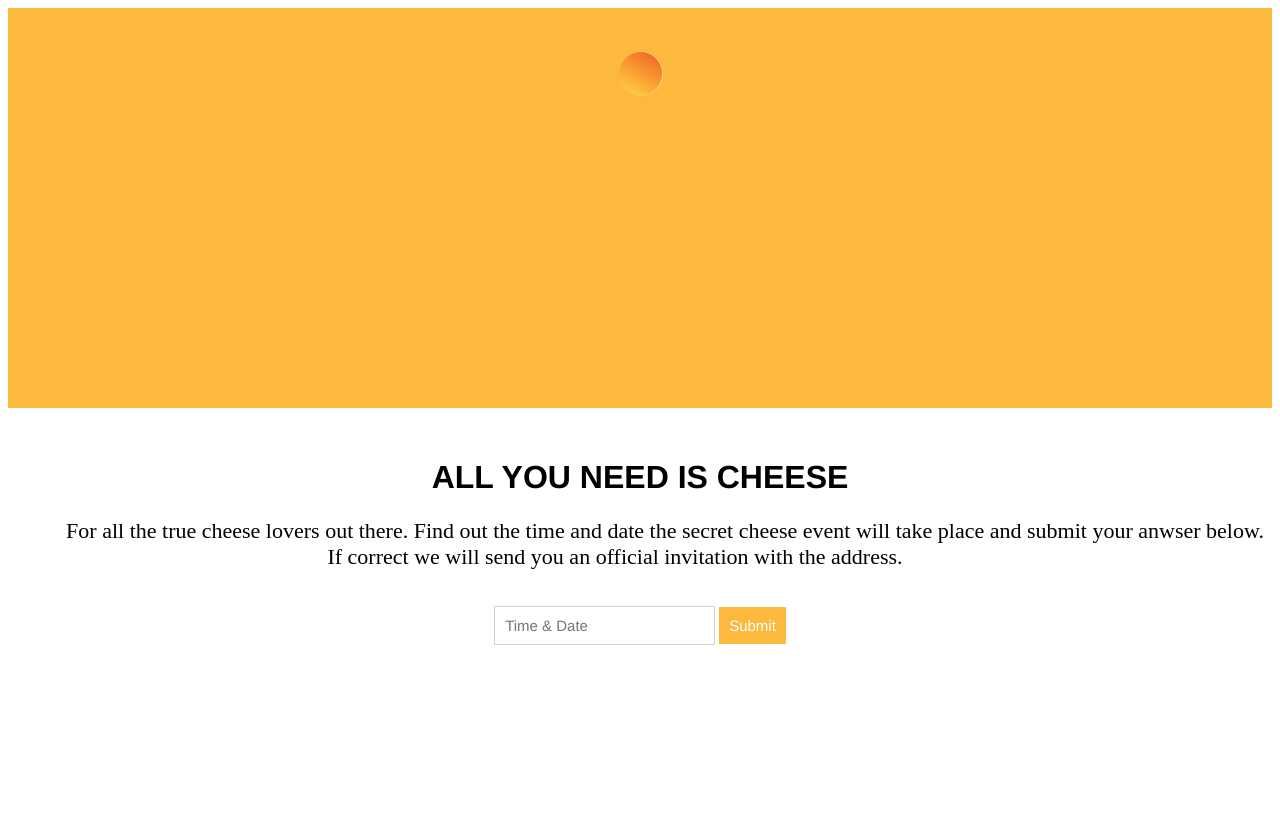
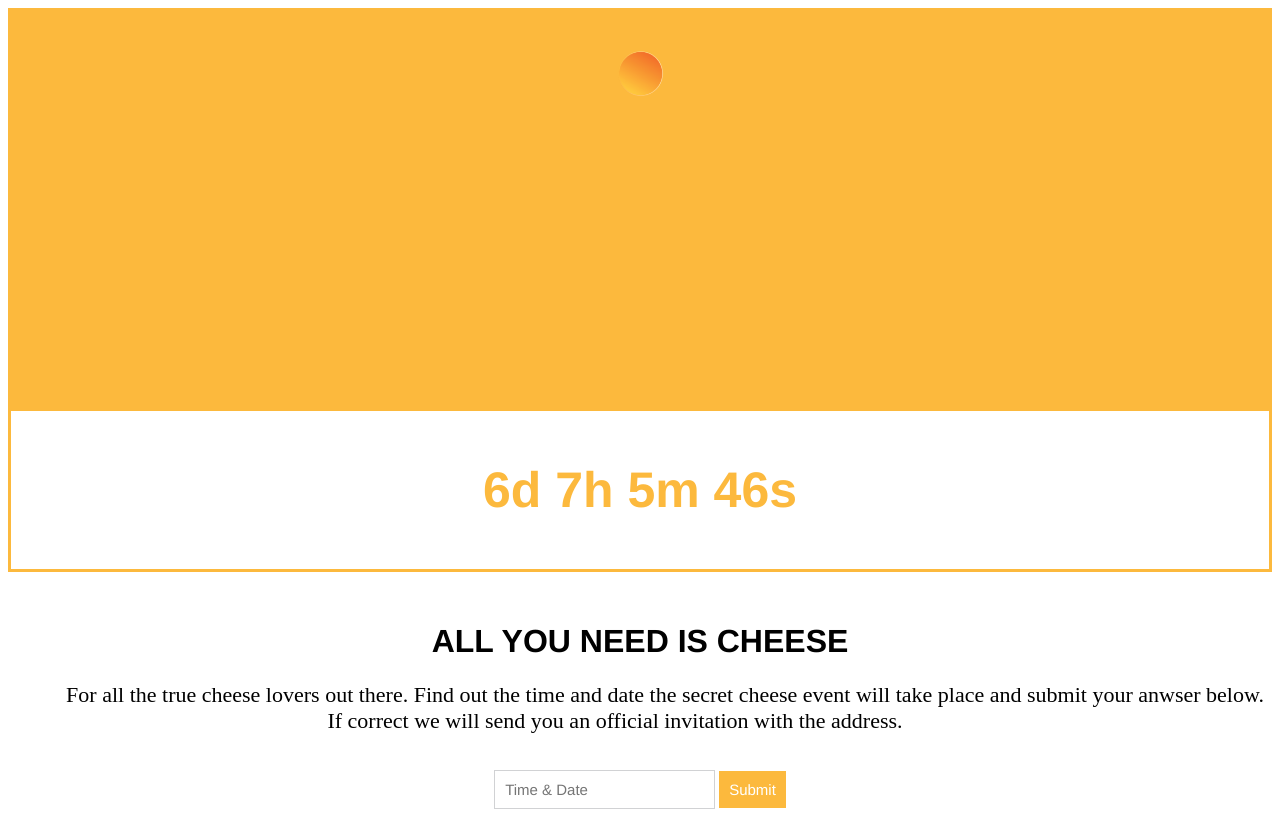
Before and after one commit to nirinaguti/CodefirstGirls, a plain HTML site: page index.html in a window 1280 px wide. Drawn offline with Linux system fonts and the light colour scheme.

Commit message:
Countdown

```diff
--- a/index.html
+++ b/index.html
@@ -9,6 +9,41 @@
 	<div id="cheese">
 		<img src="cheese hole-02.png">
 	</div>
+	<!-- Display the countdown timer in an element -->
+<div id="countdown">
+<p id="demo"></p>
+
+<script>
+// Set the date we're counting down to
+var countDownDate = new Date("Jun 12, 2017 20:30:00").getTime();
+
+// Update the count down every 1 second
+var x = setInterval(function() {
+
+  // Get todays date and time
+  var now = new Date().getTime();
+
+  // Find the distance between now an the count down date
+  var distance = countDownDate - now;
+
+  // Time calculations for days, hours, minutes and seconds
+  var days = Math.floor(distance / (1000 * 60 * 60 * 24));
+  var hours = Math.floor((distance % (1000 * 60 * 60 * 24)) / (1000 * 60 * 60));
+  var minutes = Math.floor((distance % (1000 * 60 * 60)) / (1000 * 60));
+  var seconds = Math.floor((distance % (1000 * 60)) / 1000);
+
+  // Display the result in the element with id="demo"
+  document.getElementById("demo").innerHTML = days + "d " + hours + "h "
+  + minutes + "m " + seconds + "s ";
+
+  // If the count down is finished, write some text
+  if (distance < 0) {
+    clearInterval(x);
+    document.getElementById("demo").innerHTML = "EXPIRED";
+  }
+}, 1000);
+</script>
+</div>
 	<H1>ALL YOU NEED IS CHEESE</h1>
 	<p1>For all the true cheese lovers out there. Find out the time and date the secret cheese event will take place and submit your anwser below. If correct we will send you an official invitation with the address.</p1>
 	<br>
--- a/style.css
+++ b/style.css
@@ -37,4 +37,11 @@ body {
     input[type="submit"] {
       background: #FCB93D;
       border:0;
-      color: white;
+      color: white;}
+
+#countdown{border:solid;
+      	font-size: 50px;
+      	font-family: helvetica;
+      font-weight: bold;
+      color: #FCB93D
+      }
```
